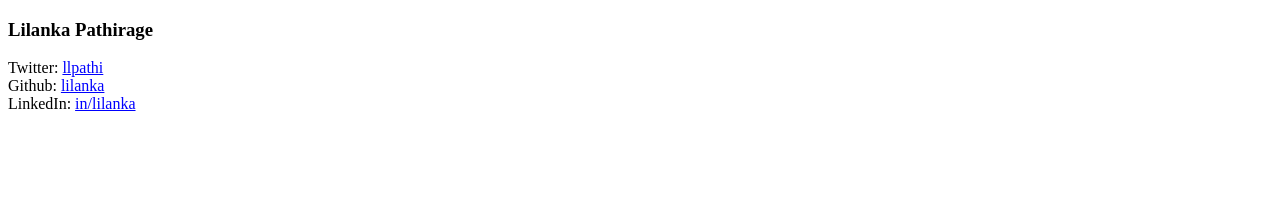
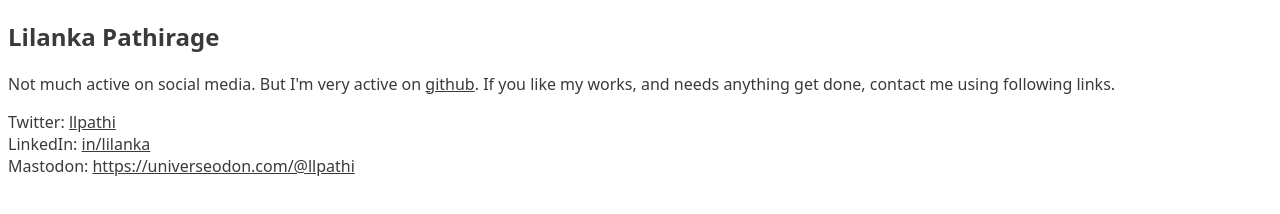
Before and after one commit to lilanka/lilanka.github.io, a plain HTML site: page index.html in a window 1280 px wide. Drawn offline with Linux system fonts and the light colour scheme.

Commit message:
marketing

```diff
--- a/index.html
+++ b/index.html
@@ -4,14 +4,22 @@
   Lilanka Pathirage
 </title>
 <style>
+  body {
+    font-family: ui-sans-serif,system-ui,-apple-system,BlinkMacSystemFont,"Segoe UI",Roboto,"Helvetica Neue",Arial,"Noto Sans",sans-serif,"Apple Color Emoji","Segoe UI Emoji","Segoe UI Symbol","Noto Color Emoji";
+    color: #3a3a3a;
+  }
   a {
-    color: blue;
+    color: #3a3a3a;
   }
 </style>
 <body>
-  <h3>Lilanka Pathirage</h3>
+  <h2>Lilanka Pathirage</h2>
+  <p>Not much active on social media. But I'm very active on
+  <a href="https://github.com/lilanka">github</a>. If you like my works, and
+  needs anything get done, contact me using following links.</p>
+
   Twitter: <a href="https://twitter.com/llpathi">llpathi</a><br>
-  Github: <a href="https://github.com/lilanka">lilanka</a><br>
   LinkedIn: <a href="https://linkedin.com/in/lilanka">in/lilanka</a><br>
+  Mastodon: <a href="https://universeodon.com/@llpathi">https://universeodon.com/@llpathi</a>
 </body>
 </html>
```
